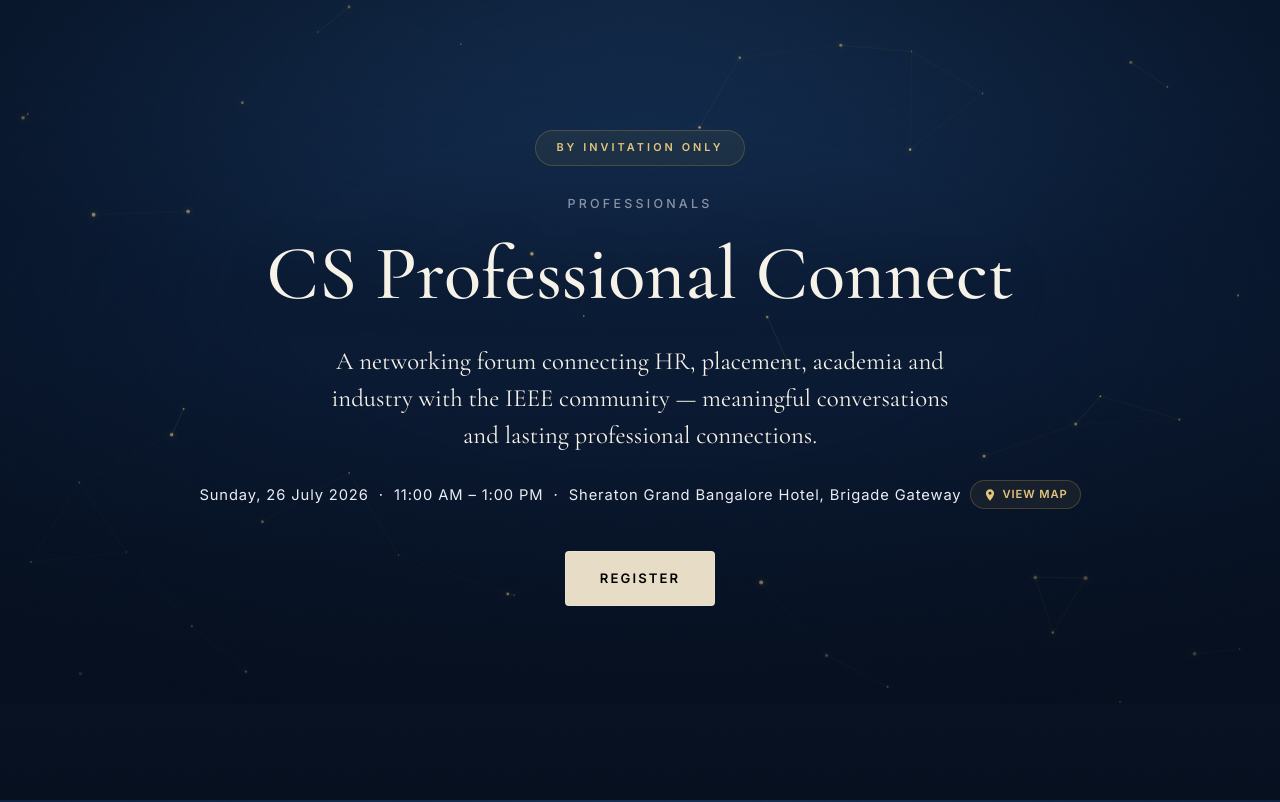
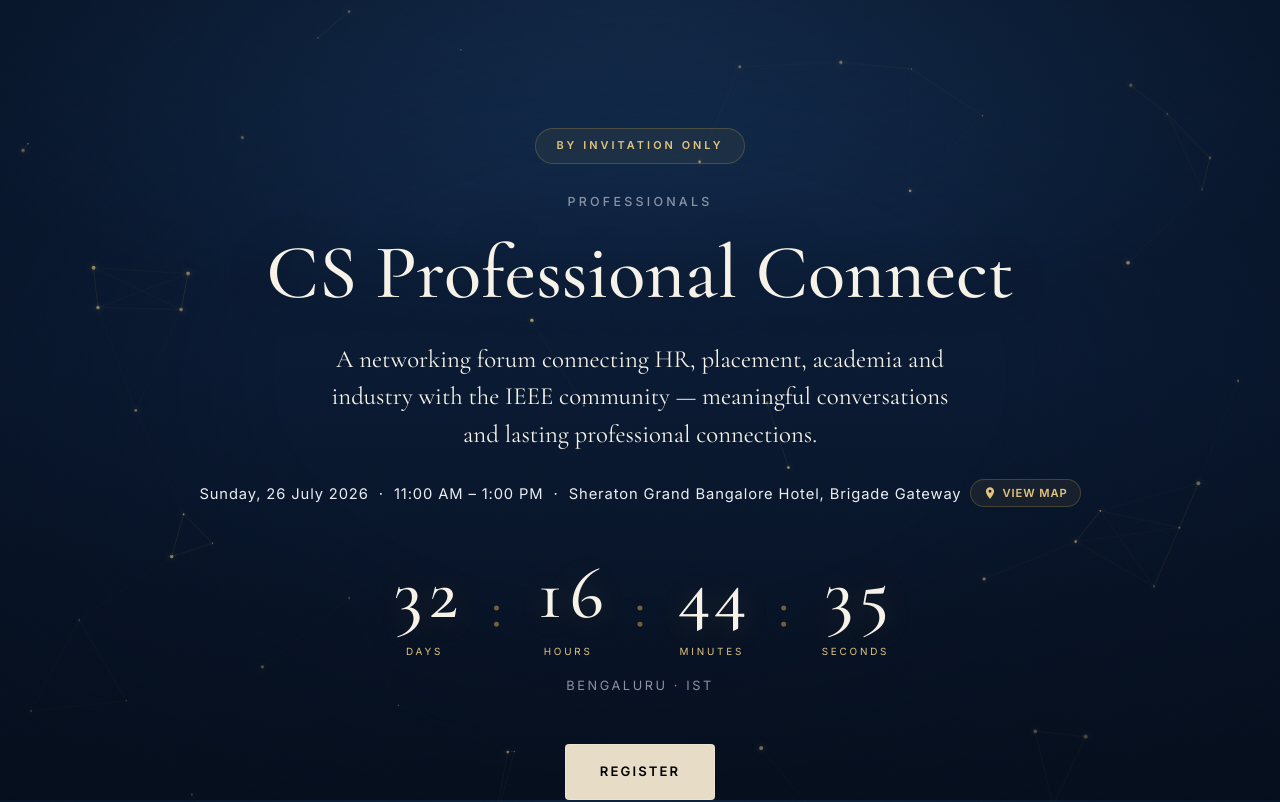
Before and after one commit to faisalimam1/cs-pro, a Next.js app: page /cs-professional-connect in a window 1280 px wide. Shown: the top 802 px of the page. Built offline with nearby package versions, Linux system fonts and the light colour scheme.

Commit message:
Add countdown timer to both track-page heroes
Render an independent Countdown instance in the shared TrackHero
(between the date/venue line and the Register button), so the
Leadership Round Table and CS Professional Connect pages each show
the event countdown like the home page.

```diff
--- a/components/track.tsx
+++ b/components/track.tsx
@@ -1,4 +1,5 @@
 import Constellation from "@/components/Constellation";
+import Countdown from "@/components/Countdown";
 import Reveal from "@/components/Reveal";
 import AddToCalendar from "@/components/AddToCalendar";
 import { Badge, Button, MapPinLink, Wrap } from "@/components/ui";
@@ -57,7 +58,11 @@
           </p>
         </Reveal>
 
-        <Reveal delay={560} className="mt-10">
+        <Reveal delay={560} className="mt-12">
+          <Countdown />
+        </Reveal>
+
+        <Reveal delay={640} className="mt-12">
           <Button href="#register">Register</Button>
         </Reveal>
       </div>
```
